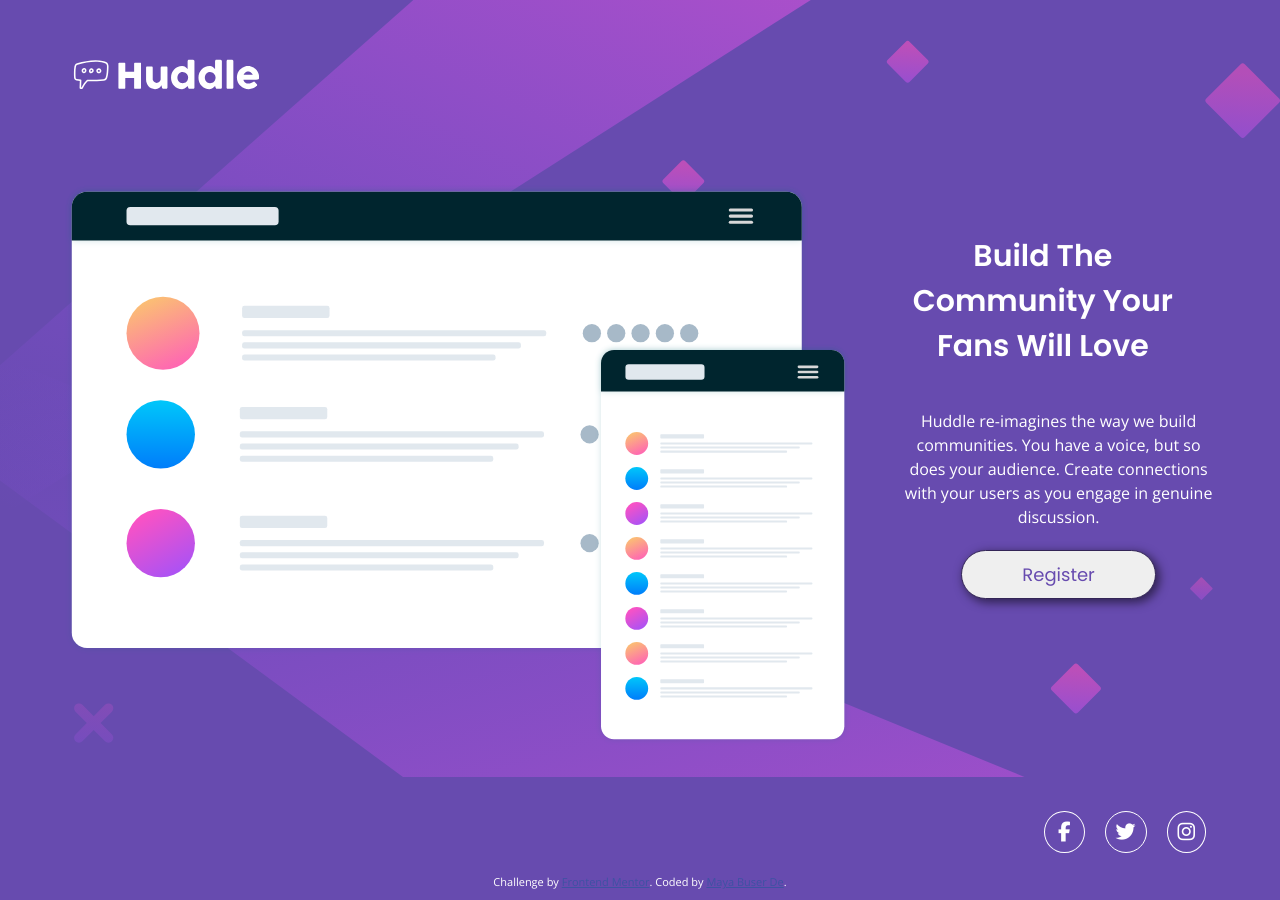
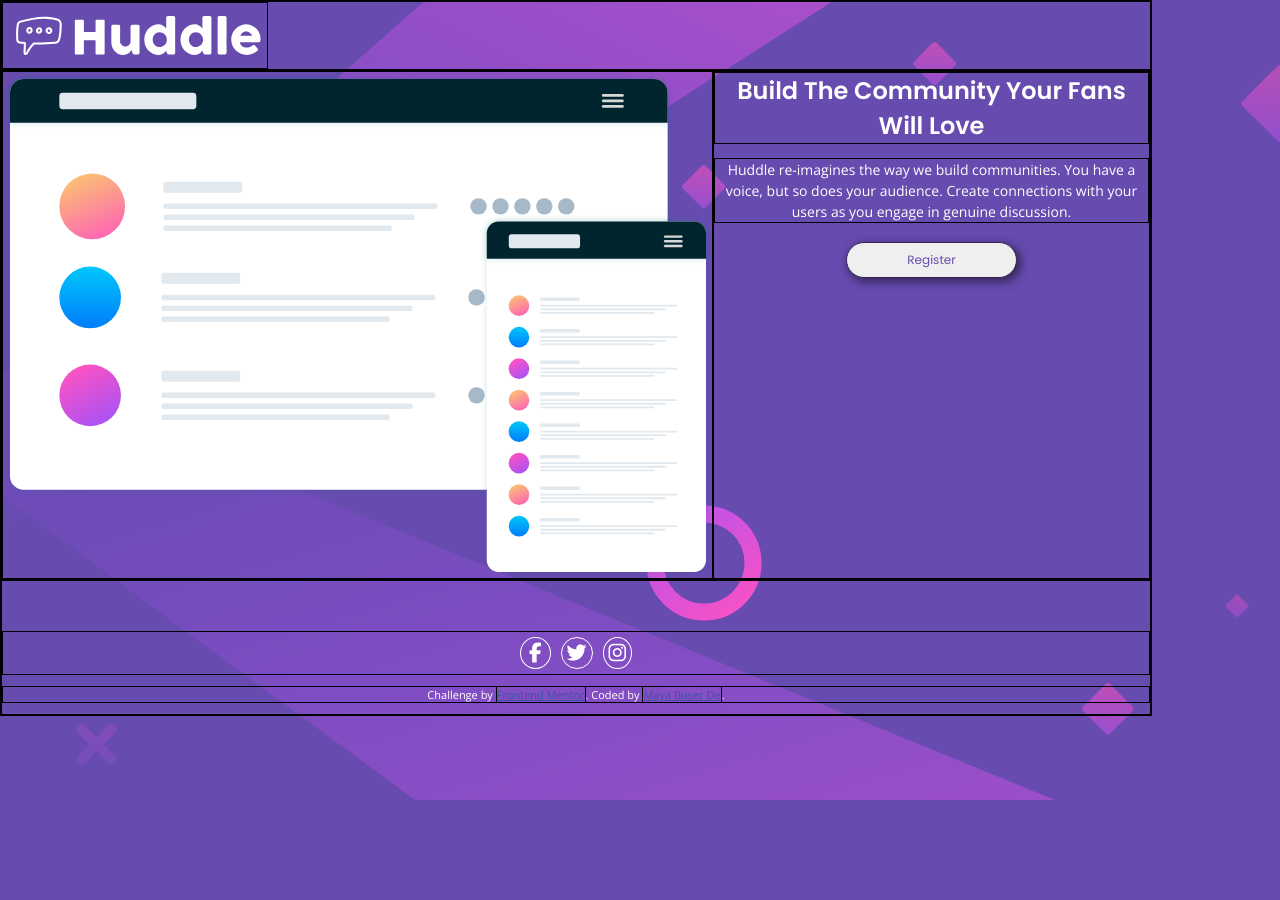
Before and after one commit to mayabuserde/huddleLandingPage, a plain HTML site: page index.html in a window 1280 px wide. After the commit the page ends 800 px from the top, so only its background shows below. Drawn offline with nearby package versions, Linux system fonts and the light colour scheme.

Commit message:
New version with rem etc as 2

```diff
--- a/index.html
+++ b/index.html
@@ -29,23 +29,22 @@
   <script src="https://kit.fontawesome.com/fba9eae743.js" crossorigin="anonymous"></script>
 </head>
 
-<body>
+<body class="bg-primary">
   <main class="main">
     <header class="header"><img src="images/logo.svg" alt="Huddle logo" class="logo">
     </header>
-    <section class="container">
-      <figure class="mock-ups"><img src="/images/illustration-mockups.svg" alt="mock-ups of the application"
-          class="mock-up-img"></figure>
+    <section class="split">
+      <img src="/images/illustration-mockups.svg" alt="mock-ups of the application">
       <div class="text">
         <h1 class="heading">Build The Community Your Fans Will Love</h1>
-
         <p class="content">Huddle re-imagines the way we build communities. You have a voice, but so does your audience.
-          Create connections with your users as you engage in genuine discussion. </p>
-        <button class="register">Register</button>
+          Create connections with your users as you engage in genuine discussion.</p>
+        <button class="register txt-primary">Register</button>
       </div>
     </section>
     <footer>
-      <div class="icons"><i class="fab fa-facebook-f"></i><i class="fab fa-twitter"></i><i class="fab fa-instagram"></i>
+      <div class="icons"><i class="icon fab fa-facebook-f"></i><i class="icon fab fa-twitter"></i><i
+          class="icon fab fa-instagram"></i>
       </div>
       <p class="attribution">
         Challenge by <a href="https://www.frontendmentor.io?ref=challenge" target="_blank">Frontend Mentor</a>.
--- a/style.css
+++ b/style.css
@@ -1,43 +1,83 @@
-/* body * {
+body * {
     border: 1px solid black;
-} */
+}
+
+/* make variable for things that are reused */
+:root {
+    --clr-neutral-100: white;
+
+    --clr-primary-400: hsl(257, 40%, 49%);
+    --clr-primary-900: hsl(257, 40%, 24%);
+
+    --clr-accent-400:  hsl(300, 69%, 71%);
+    --clr-accent-700: hsl(300, 70%, 60%);
+
+    --ff-primary: 'Open Sans', sans-serif;
+    --ff-accent: 'Poppins', sans-serif;
+
+}
+
+/* clear margins and box sizing */
+* {
+    box-sizing: border-box;
+}
+
+h1,
+h2,
+body {
+    margin: 0;
+}
 
 body {
-    height: 100vh;
-    width: 100vw;
-    margin: 0;
+    background-image: url(images/bg-desktop.svg);
+    background-repeat: no-repeat;
 
-    background-color: hsl(257, 40%, 49%);
-    background-image: url(images/bg-mobile.svg);
-    background-repeat: no-repeat;
-    background-size: contain;
-    background-origin: center;
+   color: var(--clr-neutral-100);
+    font-family: var(--ff-primary);
+}
 
-   color: white;
-font-family: 'Open Sans', sans-serif;
+/* Utility classes - do only 1-2 things */
+
+.bg-primary {
+    background-color: var(--clr-primary-400);
 }
+
+.txt-primary {
+    color: var(--clr-primary-400);
+}
+
+.icon {
+    display: inline-block;
+    border: 1px solid var(--clr-neutral-100);
+    border-radius: 50%;
+    margin: .25em;
+    padding: .25em;
+
+    font-size: 1.25rem;
+}
+
+/* general classes */
+
 .main {
-    display: flex;
-    flex-direction: column;
-    width: 80%;
-    height: 100%;
-    margin: 0 auto;
-
+    width: min(90%, 80rem);
 
 }
 .header {
-    padding-top: 30px;
-    padding-bottom: 55px;
+
 }
 .logo{
-    width: 120px;
+
 }
 
-.container {
+.split {
     display: flex;
-    flex-direction: column;
+    flex-direction: row;
     width: 100%;
     text-align: center;
+}
+
+.split > * {
+    flex-basis: 100%;
 }
 
 .mock-ups {
@@ -47,28 +87,20 @@ font-family: 'Open Sans', sans-serif;
 
 }
 
-.mock-up-img {
-    width: 100%;
+img{
+    max-width: 100%;
+    display: block;
 
 }
 
-.text {
-    width: 100%;
 
-    margin-top: 50px;
-}
 .heading {
-    width: 100%;
-    margin: 0;
-    margin-bottom: 30px;
-
-    font-family: 'Poppins', sans-serif;
+    font-family: var(--ff-accent);
     font-size: 24px;
 
 }
 
 .content {
-    width: 100%;
 
     line-height: 1.5;
     font-size: 14px;
@@ -77,18 +109,18 @@ font-family: 'Open Sans', sans-serif;
 .register {
     padding: 8px 60px;
     border-radius: 50px;
-    border: 1px solid hsl(257, 40%, 24%);
-    box-shadow: 3px 3px 10px 1px hsl(257, 40%, 24%);
+    border: 1px solid var(--clr-primary-900);
+    box-shadow: 3px 3px 10px 1px var(--clr-primary-900);
     margin-top: 5px;
 
     font-size: 12px;
-    font-family: 'Poppins', sans-serif;
-    color:hsl(257, 40%, 49%);
+    font-family: var(--ff-accent);
+
 }
 
 .register:hover, .register:active {
-    background-color: hsl(300, 69%, 71%);
-    color: white;
+    background-color: var(--clr-accent-400);
+    color: var(--clr-neutral-100);
 }
 
 .icons {
@@ -98,103 +130,12 @@ font-family: 'Open Sans', sans-serif;
     margin-top: 50px;
 }
 
-.fab {
-    display: inline-block;
-    border: 1px solid white;
-    border-radius: 50%;
-    margin: 5px;
-    padding: 5px;
 
-    font-size: 14px;
-}
-
-.fab:hover, .fab:active {
-    border: 1px solid hsl(300, 70%, 60%);
-    color: hsl(300, 70%, 60%);
+.icon:hover, .icon:active {
+    border: 1px solid var(--clr-accent-700);
+    color: var(--clr-accent-700);
 }
 
 .fa-facebook-f {
     padding: 5px 8px;
 }
-
-@media (min-width: 1024px) {
-body {
-    background-image: url(images/bg-desktop.svg);
-
-}
-.main {
-    width: 90%;
-
-}
-.header {
-    padding-top: 50px;
-    padding-bottom: 80px;
-}
-.logo{
-    width: 200px;
-}
-
-.container {
-
-    flex-direction: row;
-}
-/* .mock-up-img {
-    width: 500px;
-
-} */
-.text {
-    width: 40%;
-    margin-left: 50px;
-
-}
-.heading {
-    width: 90%;
-    margin-bottom: 40px;
-
-    font-size: 30px;
-
-
-}
-
-.content {
-    font-size: 16px;
-}
-
-.register {
-    padding: 10px 60px;
-
-    font-size: 18px;
-}
-
-.register:hover, .register:active {
-    background-color: hsl(300, 69%, 71%);
-    color: white;
-}
-
-.icons {
-    justify-content: flex-end;
-}
-
-.fab {
-    padding: 10px;
-    margin: 10px;
-
-    font-size: 20px;
-}
-
-
-
-.fa-facebook-f {
-    padding: 10px 13px;
-}
-
-}
- @media (min-width: 1440px) {
-     .heading {
-        font-size: 38px;
-     }
-
-     .content {
-        font-size: 18px;
-    }
- }
--- /dev/null
+++ b/style2.css
@@ -0,0 +1,190 @@
+body * {
+    border: 1px solid black;
+}
+
+/* make variable for things that are reused */
+:root {
+    --clr-neutral-100: white;
+
+    --clr-primary-400: hsl(257, 40%, 49%);
+    --clr-primary-900: hsl(257, 40%, 24%);
+
+    --clr-accent-400:  hsl(300, 69%, 71%);
+    --clr-accent-700: hsl(300, 70%, 60%);
+
+    --ff-primary: 'Open Sans', sans-serif;
+    --ff-accent: 'Poppins', sans-serif;
+
+}
+
+/* clear margins and box sizing */
+html * {
+    box-sizing: border-box;
+}
+html {
+    font-size: 10px;
+    text-align:center;
+}
+
+h1,
+h2,
+body {
+    margin: 0;
+}
+
+/* global classes */
+
+body {
+    background-color: var(--clr-primary-400);
+
+    font-family: var(--ff-primary);
+    color: var(--clr-neutral-100);
+
+    background-image: url(/images/bg-mobile.svg);
+    background-repeat: no-repeat;
+
+}
+
+h1, h2 {
+    font-family: var(--ff-accent);
+}
+
+header {
+    padding-top: 3em;
+    Padding-bottom: 4em;
+}
+
+img {
+    max-width: 100%;
+    display: block;
+}
+
+/* utility classes, for 1-2 things that are repeated often */
+
+
+/* general classes */
+.wrap {
+    width: 90%;
+    margin: auto;
+}
+
+
+.logo-container {
+    width: 16rem;
+    padding-left: 2rem;
+}
+.split {
+    display: flex;
+    flex-direction: column;
+
+}
+
+/* all direct descendants in flexbox will be same size */
+.split > * {
+    flex-basis: 100%;
+}
+
+/* all direct descendants with a sibling to the left get a margin */
+
+.split img {
+
+    padding-left: 2.3rem;
+    padding-top: 1.1rem;
+}
+
+.split h1 {
+    font-size: 2.5rem;
+    line-height: 3.4rem;
+    max-width: 30rem;
+    /* padding:  1.2rem; */
+}
+
+.split p {
+    font-size: 1.1rem;
+    line-height: 2rem;
+    max-width: 35rem;
+
+}
+
+
+.text {
+    padding: 4rem 1.25rem ;
+}
+
+.icons {
+    padding: 1.2rem 2.2rem;
+    text-align: right;
+}
+
+.icons > * + * {
+    margin-left: 0.8rem;
+}
+
+.icon {
+    width: 2.5rem;
+    height: 2.5rem;
+
+    border-radius: 50%;
+    border: 1px solid var(--clr-neutral-100);
+    padding: .5rem;
+    /* assign manually to place icon in center of circle */
+    text-align: center;
+    vertical-align: middle;
+
+
+    font-size: 1.2rem;
+    color: var(--clr-neutral-100);
+    text-decoration: none;
+}
+
+.icon:hover, .icon:active {
+    color: var(--clr-accent-700);
+    border-color: var(--clr-accent-700);
+}
+
+.btn {
+    padding: .8rem 3.8rem;
+    color: var(--clr-primary-400);
+    font-family: var(--ff-accent);
+    border-radius: 2rem;
+    font-size: 1.2rem;
+}
+
+.btn:hover, .btn:active {
+    color: var(--clr-neutral-100);
+    background-color: var(--clr-accent-400);
+}
+
+
+@media (min-width: 60rem) {
+
+    html {
+        font-size: 16px;
+        text-align:start;
+    }
+
+    body {
+        background-image: none;
+    }
+
+    .wrap {
+        width: min(95%, 100rem);
+        margin-left: 2rem;
+    }
+
+    .bg-image {
+        background-image: url(/images/bg-desktop.svg);
+        background-repeat: no-repeat;
+        background-position: top 0 left -1.9rem;
+
+    }
+    .split {
+        flex-direction: row;
+    }
+    .split > * + * {
+        margin-left: 2em;
+    }
+    .split img {
+        width: 60%;
+    }
+}
```
Also changed, not shown: index2.html (added, +62 -0 lines).
